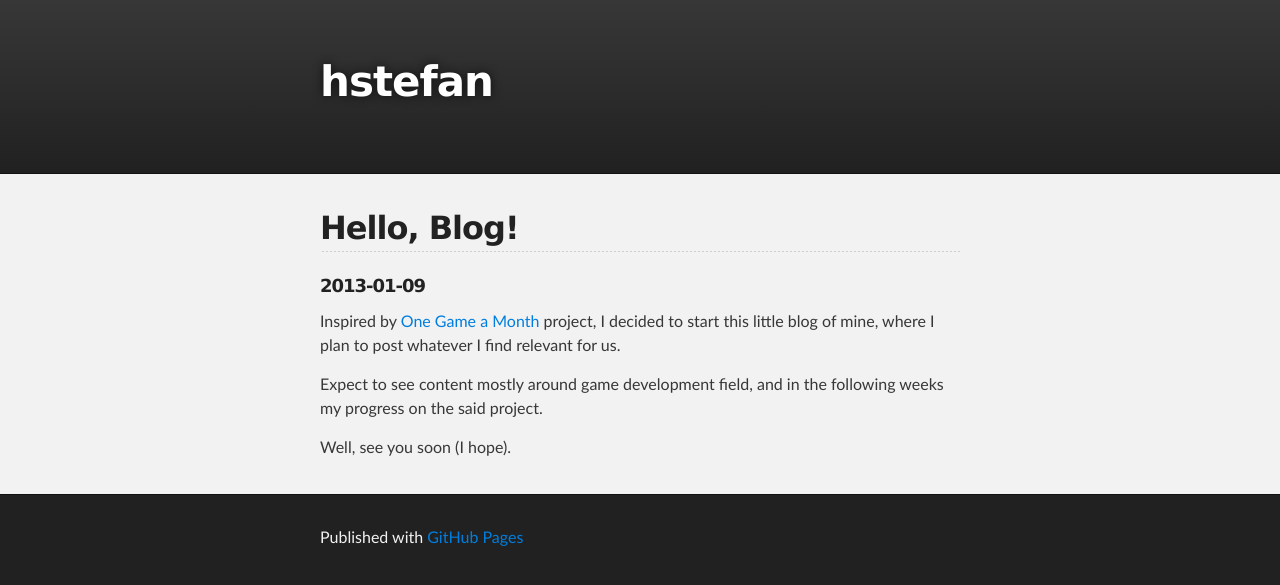
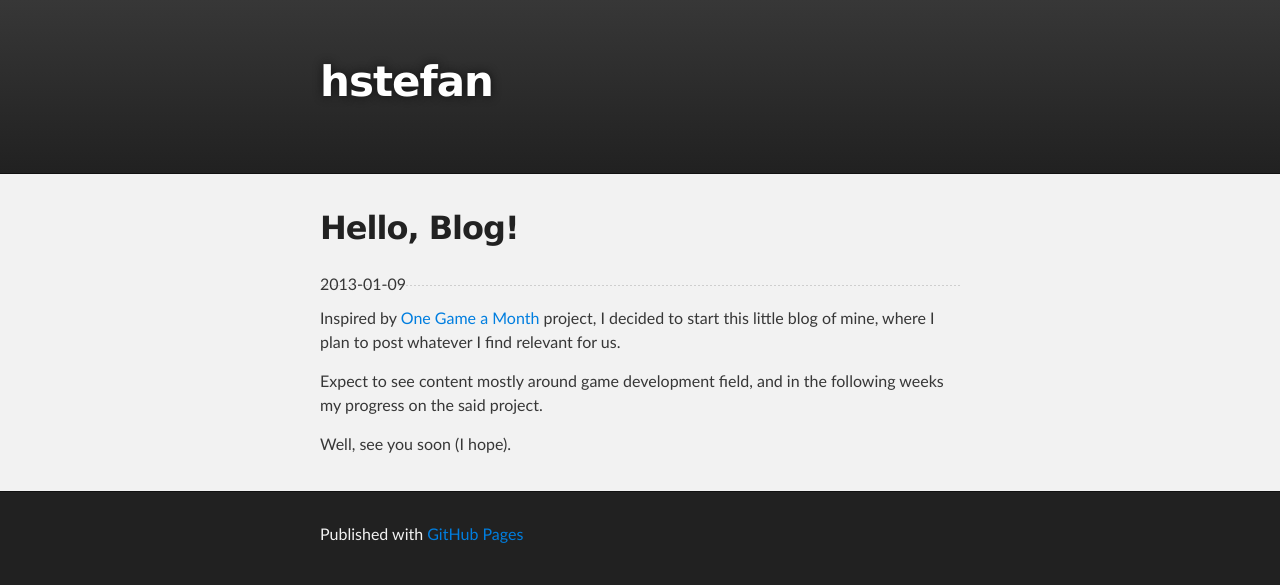
Before and after one commit to hstefan/hstefan.github.com, a Jekyll site: the page built from index.html, in a window 1280 px wide. Shown: the top 585 px of the page. Built offline with Jekyll 4.4.1, drawn with Linux system fonts in a browser that asks for light colours.

Commit message:
Trying to fix post date.

```diff
--- a/_layouts/post.html
+++ b/_layouts/post.html
@@ -6,7 +6,7 @@ layout: default
 <div id="main_content_wrap" class="outer">
 	<div class="inner">
 		<a href="{{page.url}}"><h2> {{page.title}} </h2></a>
-		<h5> {{page.date || date: "%Y-%m-%d"}} </h5>
-		{{page.content}}
+		<div class="post_date"> {{page.date || date: "%Y-%m-%d"}} </div>
+		{{content}}
 	</div>
 </div>
--- a/index.html
+++ b/index.html
@@ -7,7 +7,9 @@ layout: default
 	{% for post in site.posts limit:10 %}
 		<div class="inner">
 			<a href="{{post.url}}"><h2> {{post.title}} </h2> </a>
-			<h5> {{post.date || date: "%Y-%m-%d"}} </h5>
+			<div class="post_date">
+				{{post.date || date: "%Y-%m-%d"}}
+			</div>
 			{{post.content}}
 		</div>
 	{% endfor %}
--- a/stylesheets/stylesheet.css
+++ b/stylesheets/stylesheet.css
@@ -81,7 +81,6 @@ h1 {
 h2 {
   padding-bottom: 10px;
   font-size: 32px;
-  background: url('../images/bg_hr.png') repeat-x bottom;
 }
 
 h3 {
@@ -90,6 +89,10 @@ h3 {
 
 h4 {
   font-size: 21px;
+}
+
+.post_date {
+  background: url('../images/bg_hr.png') repeat-x bottom;
 }
 
 h5 {
```
